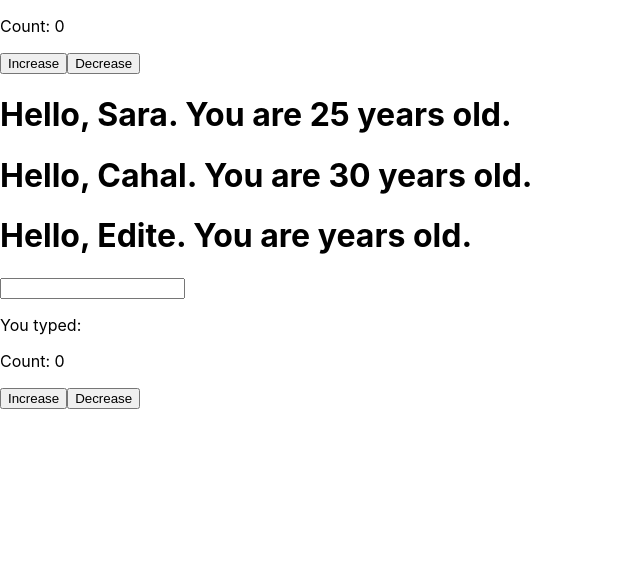
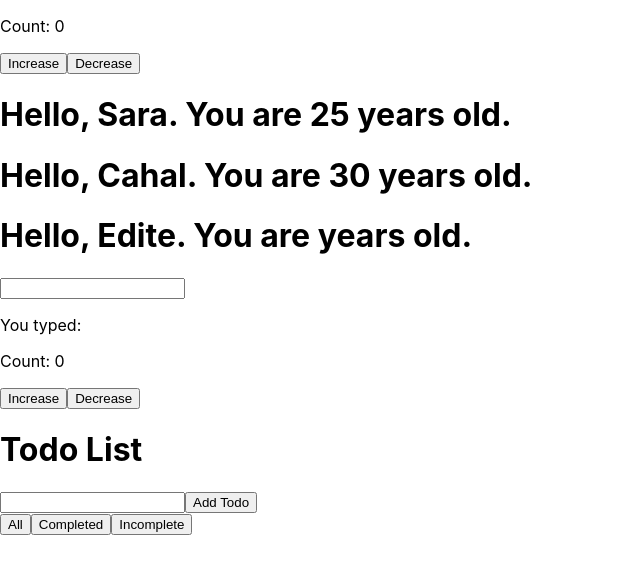
Before and after one commit to codewus/study_react, a React (Create React App) app in the folder my-app/: page / in a window 1280 px wide. Shown: the top 574 px of the page, without its empty margins (0-640 px from the left). Built offline with nearby package versions, Linux system fonts and the light colour scheme.

Commit message:
[5일차] 컴포넌트 간 데이터 전달
1. Todo 기능 구현 예제

```diff
--- a/my-app/src/App.tsx
+++ b/my-app/src/App.tsx
@@ -2,6 +2,7 @@ import React from 'react';
 import Greeting from './features/example/pages/Welcome';
 import Counter from './features/example/pages/Counter';
 import CounterWithInput from './features/example/pages/CounterWithInput'
+import TodoList from './features/example/pages/TodoList';
 
 const App: React.FC = () => {
   return (
@@ -13,6 +14,10 @@ const App: React.FC = () => {
         <Greeting name="Edite"/>
 
         <CounterWithInput />
+
+        <h1>Todo List</h1>
+        <TodoList />
+
       </header>
     </div>
   );
--- /dev/null
+++ b/my-app/src/features/example/pages/TodoItem.tsx
@@ -0,0 +1,56 @@
+import React, { useState } from 'react';
+
+interface Todo {
+  text: string;
+  completed: boolean;
+}
+
+interface TodoItemProps {
+  todo: Todo;
+  removeTodo: () => void;
+  editTodo: (newText: string) => void;
+  toggleComplete: () => void;
+}
+
+const TodoItem: React.FC<TodoItemProps> = ({ todo, removeTodo, editTodo, toggleComplete }) => {
+  const [isEditing, setIsEditing] = useState(false);
+  const [editValue, setEditValue] = useState(todo.text);
+
+  const handleEdit = () => {
+    editTodo(editValue);
+    setIsEditing(false);
+  };
+
+  return (
+    <li style={{ textDecoration: todo.completed ? 'line-through' : 'none' }}>
+      {isEditing ? (
+        <>
+          <input
+            type="text"
+            value={editValue}
+            onChange={(e) => setEditValue(e.target.value)}
+            onKeyUp={(e) => {
+              if (e.key === 'Enter') {
+                handleEdit();
+              }
+            }}
+          />
+          <button onClick={handleEdit}>Save</button>
+        </>
+      ) : (
+        <>
+          <input
+            type="checkbox"
+            checked={todo.completed}
+            onChange={toggleComplete}
+          />
+          {todo.text}
+          <button onClick={() => setIsEditing(true)}>Edit</button>
+        </>
+      )}
+      <button onClick={removeTodo}>Remove</button>
+    </li>
+  );
+};
+
+export default TodoItem;
--- /dev/null
+++ b/my-app/src/features/example/pages/TodoList.tsx
@@ -0,0 +1,83 @@
+import React, { useState } from 'react';
+import TodoItem from './TodoItem';
+
+interface Todo {
+  text: string;
+  completed: boolean;
+}
+
+type Filter = 'All' | 'Completed' | 'Incomplete';
+
+const TodoList: React.FC = () => {
+  const [todos, setTodos] = useState<Todo[]>([]);
+  const [newTodo, setNewTodo] = useState('');
+  const [filter, setFilter] = useState<Filter>('All');
+
+  const addTodo = () => {
+    if (newTodo.trim()) {
+      setTodos([...todos, { text: newTodo, completed: false }]);
+      setNewTodo('');
+    }
+  };
+
+  const removeTodo = (index: number) => {
+    setTodos(todos.filter((_, i) => i !== index));
+  };
+
+  const editTodo = (index: number, newText: string) => {
+    const updatedTodos = [...todos];
+    updatedTodos[index].text = newText;
+    setTodos(updatedTodos);
+  };
+
+  const toggleComplete = (index: number) => {
+    const updatedTodos = [...todos];
+    updatedTodos[index].completed = !updatedTodos[index].completed;
+    setTodos(updatedTodos);
+  };
+
+  const handleFilterChange = (newFilter: Filter) => {
+    setFilter(newFilter);
+  };
+
+  const filteredTodos = todos.filter((todo) => {
+    if (filter === 'Completed') return todo.completed;
+    if (filter === 'Incomplete') return !todo.completed;
+    return true;
+  });
+
+
+  return (
+    <div>
+      <input
+        type="text"
+        value={newTodo}
+        onChange={(e) => setNewTodo(e.target.value)}
+        onKeyUp={(e) => {
+          if (e.key === 'Enter') {
+            addTodo();
+          }
+        }}
+      />
+      <button onClick={addTodo}>Add Todo</button>
+      <div>
+        <button onClick={() => handleFilterChange('All')}>All</button>
+        <button onClick={() => handleFilterChange('Completed')}>Completed</button>
+        <button onClick={() => handleFilterChange('Incomplete')}>Incomplete</button>
+      </div>
+      <ul>
+        {filteredTodos.map((todo, index) => (
+          <TodoItem
+            key={index}
+            todo={todo}
+            removeTodo={() => removeTodo(index)}
+            editTodo={(newText) => editTodo(index, newText)}
+            toggleComplete={() => toggleComplete(index)}
+          />
+        ))}
+      </ul>
+    </div>
+  );
+};
+
+export default TodoList;
```
Also changed, not shown: my-app/doc/엔터이벤트에러.png (added).
